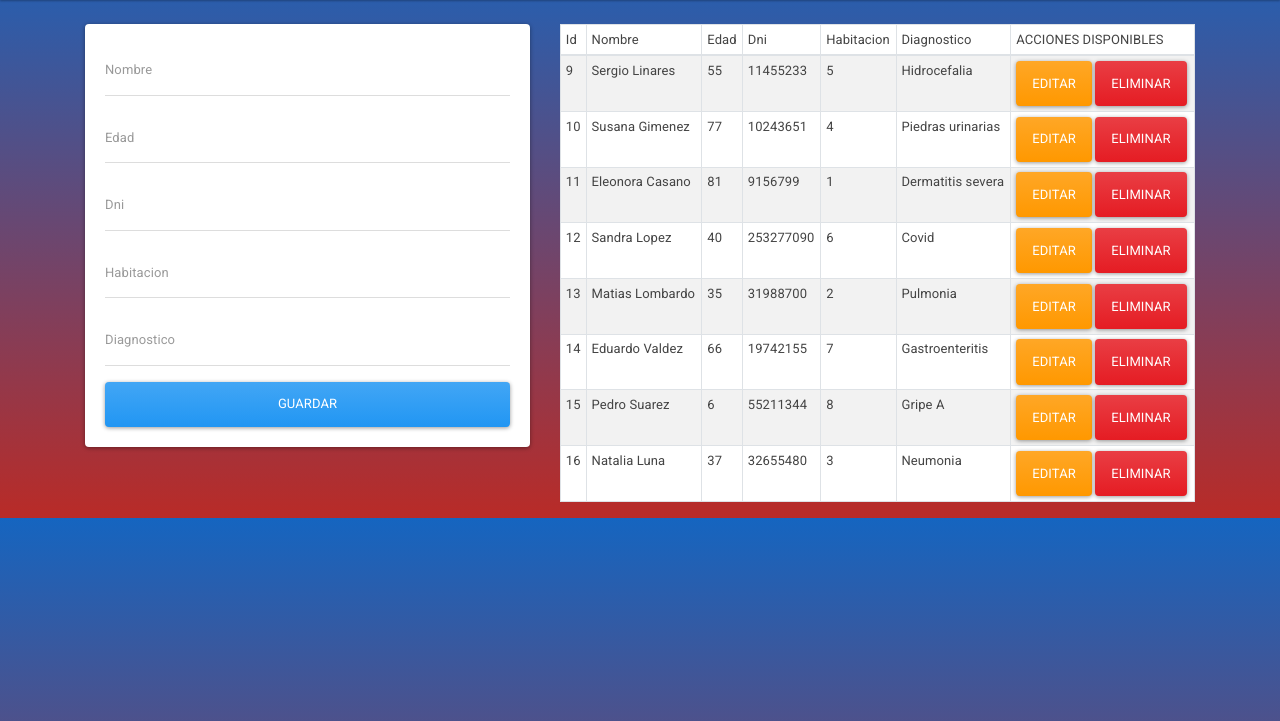
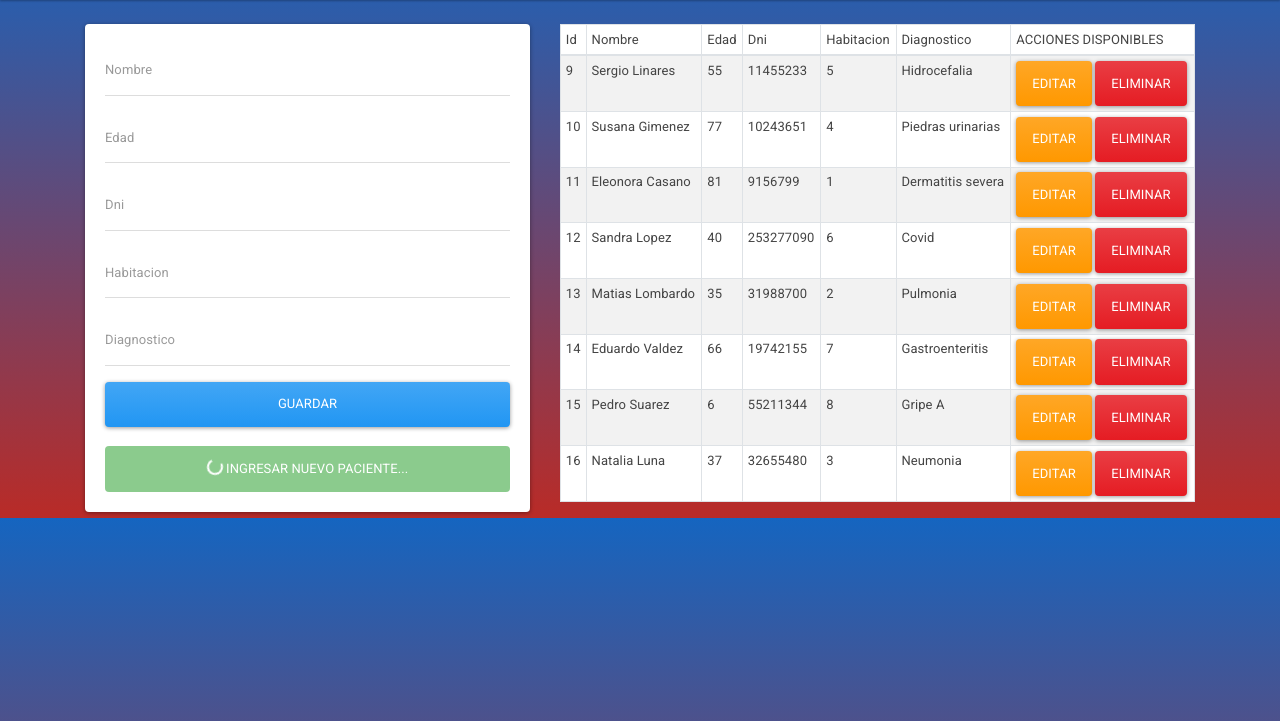
Before and after one commit to MatiasToniolopy/app_web, a Flask app: page /index in a window 1280 px wide. Shown: the part 79-800 px from the top of the page. Run offline with Flask 2, Linux system fonts and the light colour scheme; data comes from the database, SQL or seed files in the repository; some libraries are stand-ins or nearby versions.

Commit message:
Update index.html

```diff
--- a/web_flask/templates/index.html
+++ b/web_flask/templates/index.html
@@ -34,8 +34,12 @@
           </div>
           <button class="btn btn-primary btn-block">
             Guardar
-          </button>
+          </button><br>
         </form>
+        <button class="btn btn-success" type="button" disabled>
+          <span class="spinner-border spinner-border-sm" role="status" aria-hidden="true"></span>
+          Ingresar nuevo paciente...
+        </button>
       </div>
     </div>
     <div class="col-md-7">
```
